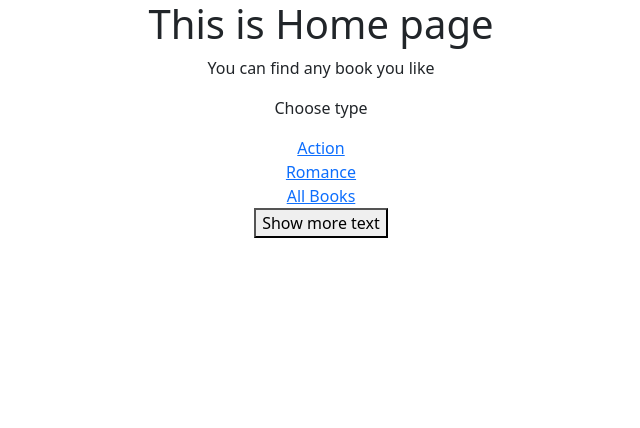
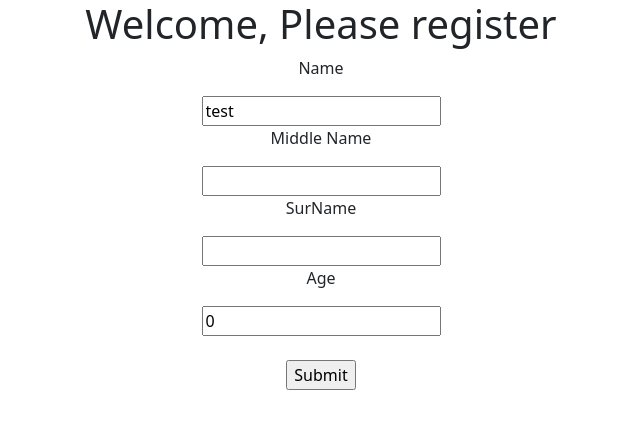
Before and after one commit to andreaangelova/react-app, a React (Create React App) app: page /register in a window 1280 px wide. Shown: the top 428 px of the page, without its empty margins (319-959 px from the left). Built offline with nearby package versions, Linux system fonts and the light colour scheme; no server answers.

Commit message:
adding form

```diff
--- a/package.json
+++ b/package.json
@@ -12,6 +12,7 @@
     "react": "^17.0.2",
     "react-bootstrap": "^2.0.0-beta.4",
     "react-dom": "^17.0.2",
+    "react-hook-form": "^7.12.2",
     "react-router-dom": "^5.2.0",
     "react-scripts": "4.0.3",
     "source-map-explorer": "^2.5.2",
--- a/src/App.css
+++ b/src/App.css
@@ -3,6 +3,9 @@
 }
 .active {
   color: red;
+}
+.error {
+  border-color: red;
 }
 nav {
   display: flex;
--- a/src/App.js
+++ b/src/App.js
@@ -16,6 +16,7 @@ import UserClass from "./pages/UserClass";
 import ArrayItems from "./pages/ArrayItems";
 import CarFunction from "./pages/CarFunction";
 import StarWars from "./pages/StarWars";
+import Rgister from "./pages/Register";
 //import Car from "./pages/Car";
 //import Home from "./pages/Home";
 const Home = React.lazy(() => import("./pages/Home"));
@@ -89,6 +90,7 @@ function App() {
         <Counts></Counts> */}
         <Suspense fallback={<h1>Loading...</h1>}>
           <Switch>
+            <Route exact strict path="/register" component={Rgister}></Route>
             <Route exact strict path="/star" component={StarWars}></Route>
             <Route exact strict path="/home" component={Home}></Route>
             <Route exact path="/book/:id">
--- /dev/null
+++ b/src/pages/Register.js
@@ -0,0 +1,52 @@
+import { useState } from "react";
+
+const Rgister = () => {
+  const inputs = [
+    { id: "name", label: "Name", type: "text", requierd: true },
+    { id: "middlename", label: "Middle Name", type: "text", requierd: false },
+    { id: "surname", label: "SurName", type: "text", requierd: true },
+    { id: "age", label: "Age", type: "number", requierd: true },
+  ];
+  const [formData, setFormData] = useState({
+    name: "test",
+    surname: "",
+    middlename: "",
+    age: 0,
+  });
+  const [submitted, setSubmitted] = useState(false);
+  const submit = (e) => {
+    e.preventDefault();
+    setSubmitted(true);
+    console.log(formData);
+  };
+  return (
+    <div>
+      <h1>Welcome, Please register</h1>
+      <form>
+        {inputs.map((input) => {
+          return (
+            <div key={input.id}>
+              <p>{input.label}</p>
+              <input
+                className={
+                  !formData[input.id] && input.requierd && submitted
+                    ? "error"
+                    : ""
+                }
+                type={input.type}
+                value={formData[input.id]}
+                onChange={(e) =>
+                  setFormData({ ...formData, [input.id]: e.target.value })
+                }
+              ></input>
+            </div>
+          );
+        })}
+        <br></br>
+        <input type="submit" onClick={submit}></input>
+      </form>
+    </div>
+  );
+};
+
+export default Rgister;
```
Also changed, not shown: 1 other file (tests, documents, lock files or other folders).
